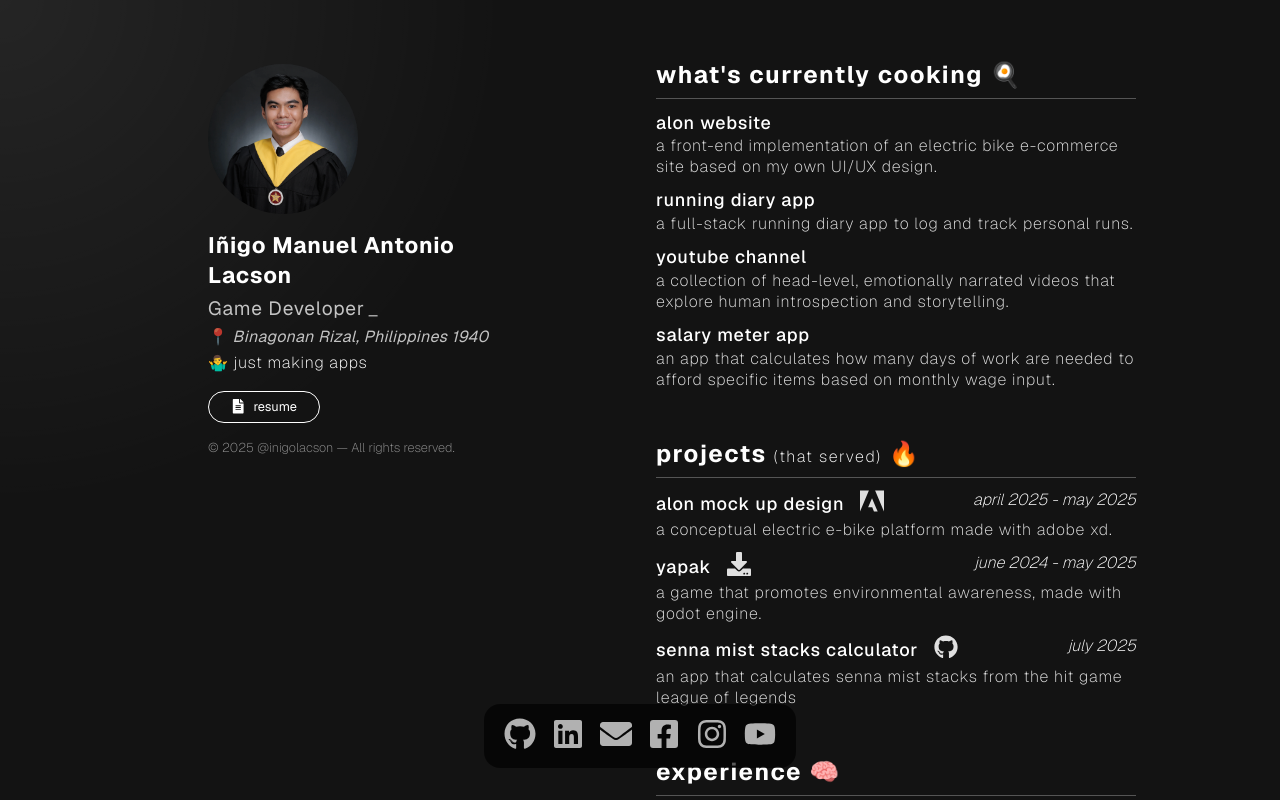
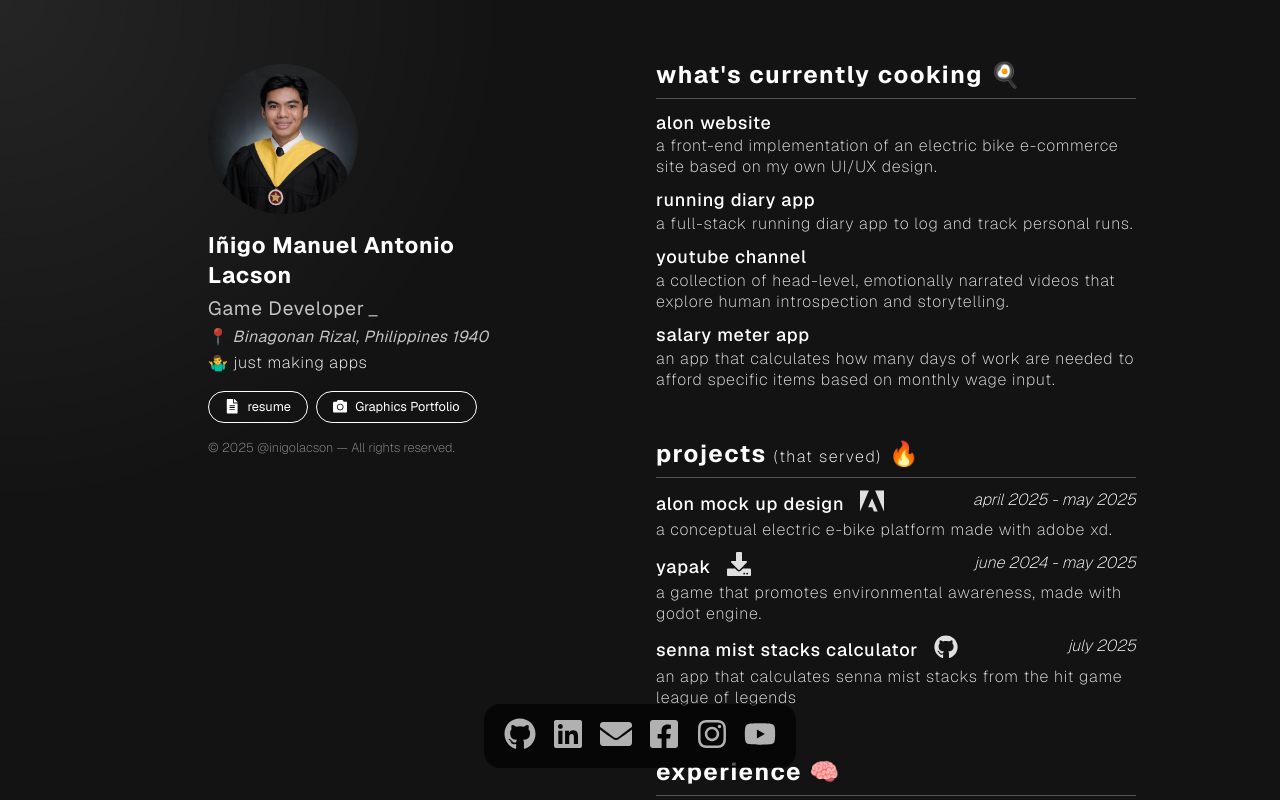
Before and after one commit to inigolacson/my-app, a Next.js app: page / in a window 1280 px wide. Shown: the top 800 px of the page. Built offline with nearby package versions, Linux system fonts and the light colour scheme.

Commit message:
feat: add button for graphics

```diff
--- /dev/null
+++ b/component/graphicButton.js
@@ -0,0 +1,14 @@
+import { FaCamera } from "react-icons/fa";
+import resume from "@styles/modules/resume.module.scss";
+import Link from "next/link";
+
+export default function GraphicButton() {
+  return (
+    <section className={resume.ResumePositioning}>
+      <Link href="/graphics" passHref className={resume.resumeButton}>
+        <FaCamera className={resume.resumeIcon} />
+        <p className={resume.resumeText}>Graphics Portfolio</p>
+      </Link>
+    </section>
+  );
+}
--- a/pages/index.js
+++ b/pages/index.js
@@ -1,23 +1,24 @@
-import styles from '@styles/modules/index.module.scss';
-import hero from '@styles/modules/left/hero.module.scss';
-import cursor from '@styles/modules/cursorLight.module.scss';
-import { SkillSection } from '@component/skill/skillsSection.js'
-import { CookSection } from '@component/cooking/cookSection';
-import  info, { links } from '@data/information.js';
-import { useEffect, useState } from 'react';
-import { EducationSection } from '@component/education/educationSection';
-import { ExperienceSection } from '@component/experience/experiencesSection';
-import { ProjectSection } from '@component/project/projectSection';
-import { SocialSection } from '@component/socialbar/socialSection';
-import Image from 'next/image';
-import Head from 'next/head';
-import { ResumeButton } from '@component/resume';
-import { TypedTitle } from '@component/typed';
-
+import styles from "@styles/modules/index.module.scss";
+import hero from "@styles/modules/left/hero.module.scss";
+import cursor from "@styles/modules/cursorLight.module.scss";
+import { SkillSection } from "@component/skill/skillsSection.js";
+import { CookSection } from "@component/cooking/cookSection";
+import info, { links } from "@data/information.js";
+import { useEffect, useState } from "react";
+import { EducationSection } from "@component/education/educationSection";
+import { ExperienceSection } from "@component/experience/experiencesSection";
+import { ProjectSection } from "@component/project/projectSection";
+import { SocialSection } from "@component/socialbar/socialSection";
+import Image from "next/image";
+import Head from "next/head";
+import { ResumeButton } from "@component/resume";
+import { TypedTitle } from "@component/typed";
+import GraphicButton from "@component/graphicButton";
+import resume from "@styles/modules/resume.module.scss";
 
 export default function Home() {
   useEffect(() => {
-    const light = document.getElementById('cursor-light');
+    const light = document.getElementById("cursor-light");
     let mouseX = 0;
     let mouseY = 0;
 
@@ -28,28 +29,40 @@ export default function Home() {
 
     const animate = () => {
       if (light) {
-        light.style.left =`${mouseX}px`;
+        light.style.left = `${mouseX}px`;
         light.style.top = `${mouseY}px`;
       }
       requestAnimationFrame(animate);
     };
 
-    window.addEventListener('mousemove', handleMouseMove);
+    window.addEventListener("mousemove", handleMouseMove);
     animate();
 
-    return () => window.removeEventListener('mousemove', handleMouseMove);
+    return () => window.removeEventListener("mousemove", handleMouseMove);
   }, []);
 
   return (
     <>
       <Head>
         <title>Iñigo Lacson | Frontend Developer</title>
-      <meta name="description" content="Portfolio of Iñigo Lacson — Frontend Developer, UI/UX Designer, and Game Developer" />
+        <meta
+          name="description"
+          content="Portfolio of Iñigo Lacson — Frontend Developer, UI/UX Designer, and Game Developer"
+        />
 
         <meta property="og:title" content="Iñigo Lacson | Frontend Developer" />
-      <meta property="og:description" content="Explore my work, projects, and skills." />
-      <meta property="og:image" content="https://porfolio-ashen-eight.vercel.app/og-image.jpg" />
-      <meta property="og:url" content="https://porfolio-ashen-eight.vercel.app/" />
+        <meta
+          property="og:description"
+          content="Explore my work, projects, and skills."
+        />
+        <meta
+          property="og:image"
+          content="https://porfolio-ashen-eight.vercel.app/og-image.jpg"
+        />
+        <meta
+          property="og:url"
+          content="https://porfolio-ashen-eight.vercel.app/"
+        />
         <meta property="og:type" content="website" />
       </Head>
       <main>
@@ -64,34 +77,45 @@ export default function Home() {
                 priority
               />
               <h1 className={hero.nameBanner}>{info.name}</h1>
-            <TypedTitle/>
-            <address className={hero.address}><span className={styles.normal}>📍</span>{info.address}</address>
-            <p className={hero.moto}><span className={styles.normal}>🤷‍♂️</span> {info.motto}</p>
-               <ResumeButton/>
-            <p className={hero.rights}>© 2025 @inigolacson — All rights reserved.</p>
+              <TypedTitle />
+              <address className={hero.address}>
+                <span className={styles.normal}>📍</span>
+                {info.address}
+              </address>
+              <p className={hero.moto}>
+                <span className={styles.normal}>🤷‍♂️</span> {info.motto}
+              </p>
+              <div className={resume.resumeContainer}>
+                <ResumeButton />
+                <GraphicButton />
+              </div>
+              <p className={hero.rights}>
+                © 2025 @inigolacson — All rights reserved.
+              </p>
             </section>
           </div>
           <div className={styles.right}>
             <div className={styles.rightModules}>
               <section className={styles.containerGap}>
-                <CookSection/>
+                <CookSection />
               </section>
               <div className={styles.divider}></div>
-              <ProjectSection/>
+              <ProjectSection />
               <div className={styles.divider}></div>
-              <ExperienceSection/>
+              <ExperienceSection />
               <div className={styles.divider}></div>
               <SkillSection />
               <div className={styles.divider}></div>
-              <EducationSection/>
+              <EducationSection />
               <div className={styles.bottomSpace}></div>
             </div>
           </div>
         </div>
 
-      <div className={cursor.light} id="cursor-light"> </div>
-      <SocialSection/>
-
+        <div className={cursor.light} id="cursor-light">
+          {" "}
+        </div>
+        <SocialSection />
       </main>
     </>
   );
--- /dev/null
+++ b/styles/graphics.scss
@@ -0,0 +1 @@
+@use "./variables.scss" as *;
--- a/styles/modules/resume.module.scss
+++ b/styles/modules/resume.module.scss
@@ -1,18 +1,17 @@
-@use '../variables.scss' as *;
-
+@use "../variables.scss" as *;
 
 .resumeButton {
-    margin-top: .1rem;
+  margin-top: 0.1rem;
   align-items: center;
   justify-content: center;
   flex-direction: row;
   padding: 0.5rem 1rem;
   display: flex;
-    width: 7rem;
+
   border: 1px solid white;
   background-color: transparent;
   height: 2rem;
-    gap: .5rem;
+  gap: 0.5rem;
   border-radius: 1rem;
   cursor: pointer;
   text-decoration: none;
@@ -20,11 +19,16 @@
 
 .resumeIcon {
   color: white;
-    font-size: .9rem;
+  font-size: 0.9rem;
 }
 
 .resumeText {
   color: white;
-    font-size: .8rem;
+  font-size: 0.8rem;
+}
 
+.resumeContainer {
+  display: flex;
+  grid-row: auto;
+  gap: 0.5rem;
 }
```
Also changed, not shown: pages/graphics/index.js (added, +7 -0 lines). Lines whose indentation alone changed are shown as unchanged.
